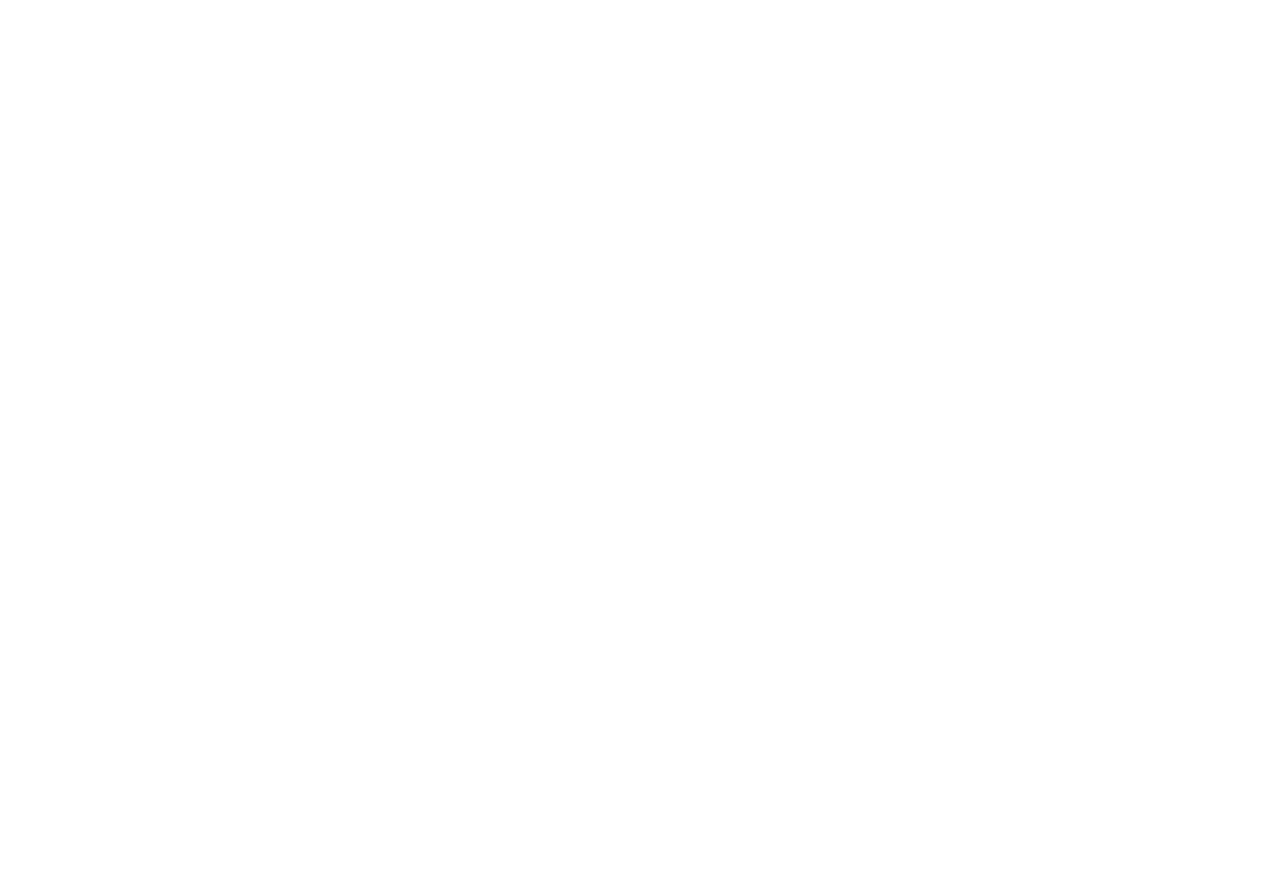
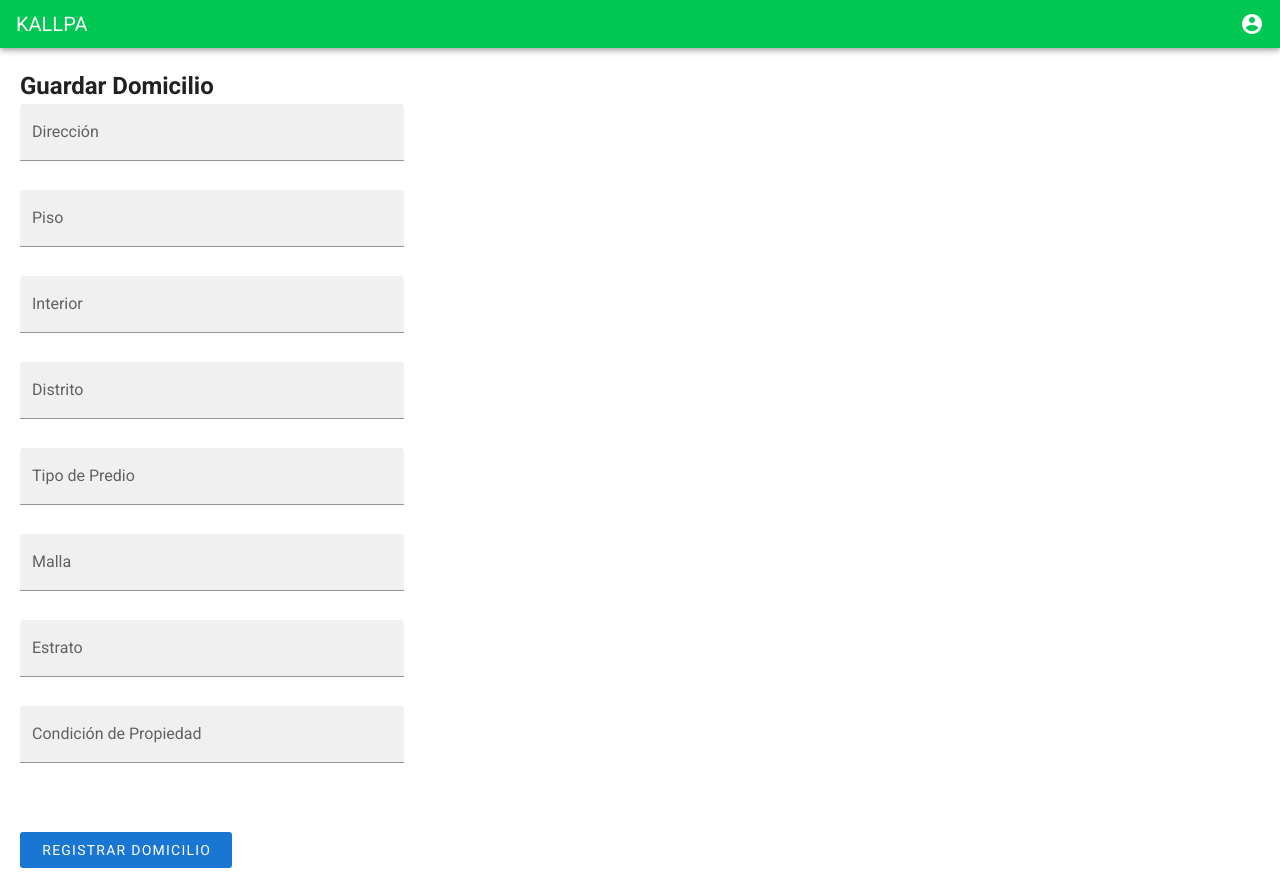
Before and after one commit to DevsJuniors/kallpaweb-front, a Vue app: page /menu/registrarDomicilio in a window 1280 px wide. Before the commit the page ends 800 px from the top, so only its background shows below. Built offline with nearby package versions, Linux system fonts and the light colour scheme.

Commit message:
RegistrarDomicilio

```diff
--- a/src/components/RegistrarDomicilio/RegistrarDomicilio.js
+++ b/src/components/RegistrarDomicilio/RegistrarDomicilio.js
@@ -0,0 +1,29 @@
+export default {
+    name: "Domicilio",
+    data(){
+        return{
+            frmDomicilio:{
+                IDDomicilio: "",
+	            Direccion_Dom: "",
+	            Interior_Dom: "",
+	            Piso_Dom: "",
+	            Nomb_Malla_Dom: "",
+	            IDCondicion: "",
+	            IDEstrato: "",
+	            IDPredio: "",
+	            IDDistrito: "",
+            },
+            message: "",
+        };
+    },
+    methods:{
+        createDomicilio(){
+            this.axios
+                .post("http://localhost:3000/domicilio",this.frmDomicilio)
+                .then((res) => {
+                    console.log(res);
+                })
+            .catch((e) => e);
+        },
+    },
+};
--- a/src/components/RegistrarDomicilio/RegistrarDomicilio.vue
+++ b/src/components/RegistrarDomicilio/RegistrarDomicilio.vue
@@ -1 +1,76 @@
-<template></template>
+<template>
+    <div>
+        <v-app-bar color="green accent-4" dense dark>
+            <v-toolbar-title>KALLPA</v-toolbar-title>
+            <v-spacer></v-spacer>
+            <v-icon>mdi-account-circle</v-icon>
+        </v-app-bar>
+        <form name = "registrarDomicilio" @submit.prevent = "createDomicilio">
+            <div class = "domicilio">
+                <h2>Guardar Domicilio</h2>
+                <v-text-field
+                label = "Dirección"
+                placeholder = "Ingresa la dirección del Domicilio"
+                filled
+                v-model = "frmDomicilio.Direccion_Dom"></v-text-field>
+                <v-text-field
+                label = "Piso"
+                placeholder = "Ingresa el piso del Domicilio"
+                filled
+                v-model = "frmDomicilio.Piso_Dom"></v-text-field>
+                <v-text-field
+                label = "Interior"
+                placeholder = "Ingresa el interior del Domicilio"
+                filled
+                v-model = "frmDomicilio.Interior_Dom"></v-text-field>
+                <v-text-field
+                label = "Distrito"
+                placeholder = "Ingresa el distrito del Domicilio"
+                filled
+                v-model = "frmDomicilio.IDDistrito"></v-text-field>
+                <v-text-field
+                label = "Tipo de Predio"
+                placeholder = "Ingresa el tipo de predio del Domicilio"
+                filled
+                v-model = "frmDomicilio.IDPredio"></v-text-field>
+                <v-text-field
+                label = "Malla"
+                placeholder = "Ingresa la malla del Domicilio"
+                filled
+                v-model = "frmDomicilio.Nomb_Malla_Dom"></v-text-field>
+                <v-text-field
+                label = "Estrato"
+                placeholder = "Ingresa el estrato del Domicilio"
+                filled
+                v-model = "frmDomicilio.IDEstrato"></v-text-field>
+                <v-text-field
+                label = "Condición de Propiedad"
+                placeholder = "Ingresa la condición de propiedad"
+                filled
+                v-model = "frmDomicilio.IDCondicion"></v-text-field>
+            </div>
+                <v-btn type = "submit" class = "button-1" depressed color = "primary">
+                    REGISTRAR DOMICILIO
+                </v-btn>
+        </form>
+    </div>
+</template>
+<style>
+    .domicilio{
+        margin: 20px;
+        max-width: 30%;
+    }
+    .button-1{
+        background: #033076;
+        color: #ffffff;
+        border-color: #232323;
+        border-width: 5px;
+        border-style: solid;
+        border-radius: 3px 3px 3px 3px;
+        font-weight: 400;
+        font-size: 24px;
+        text-align: right;
+        margin: 20px;
+    }
+</style>
+<script src = "./RegistrarDomicilio.js"></script>
```
Also changed, not shown: 1 other file (tests, documents, lock files or other folders).
